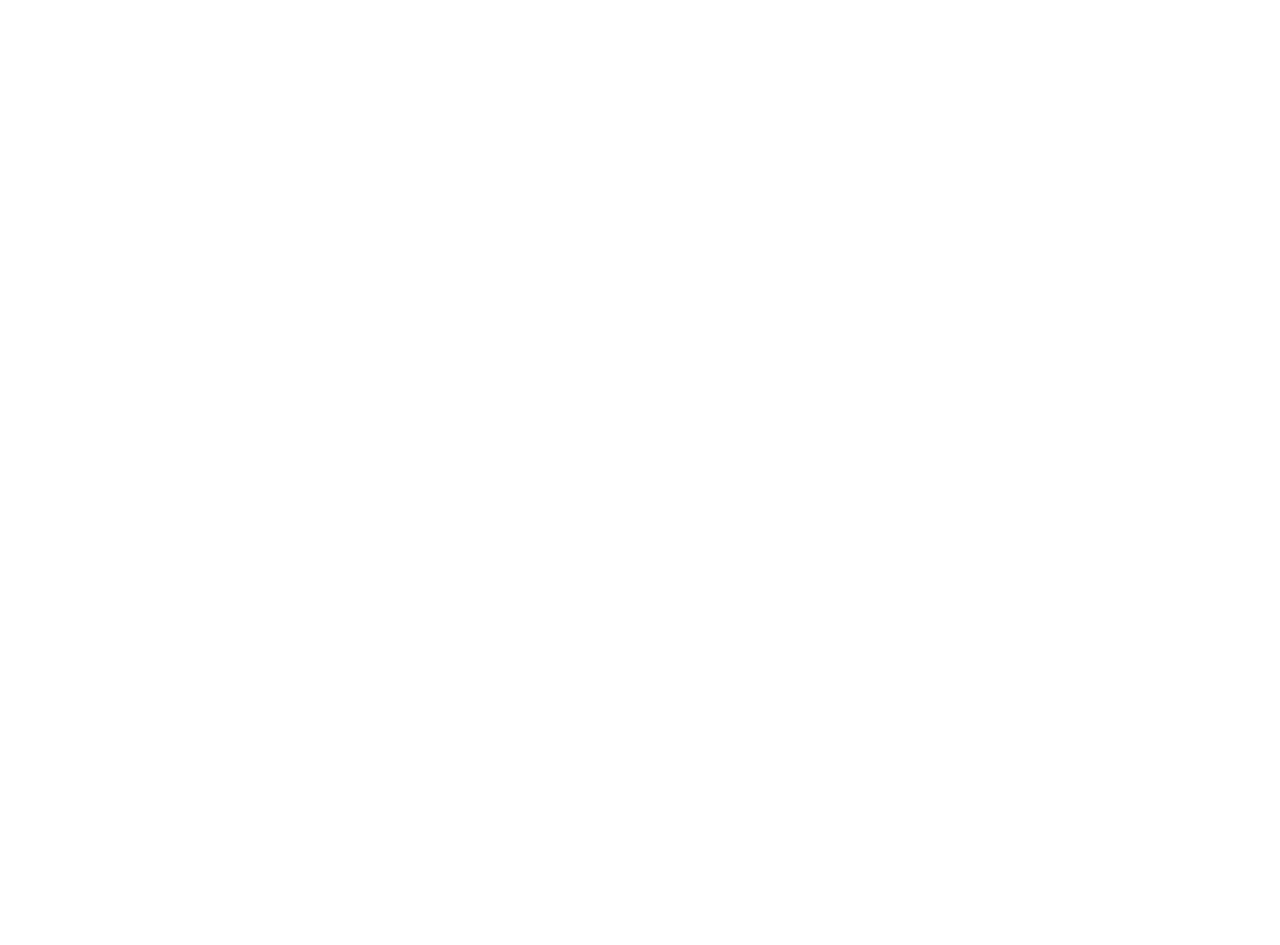
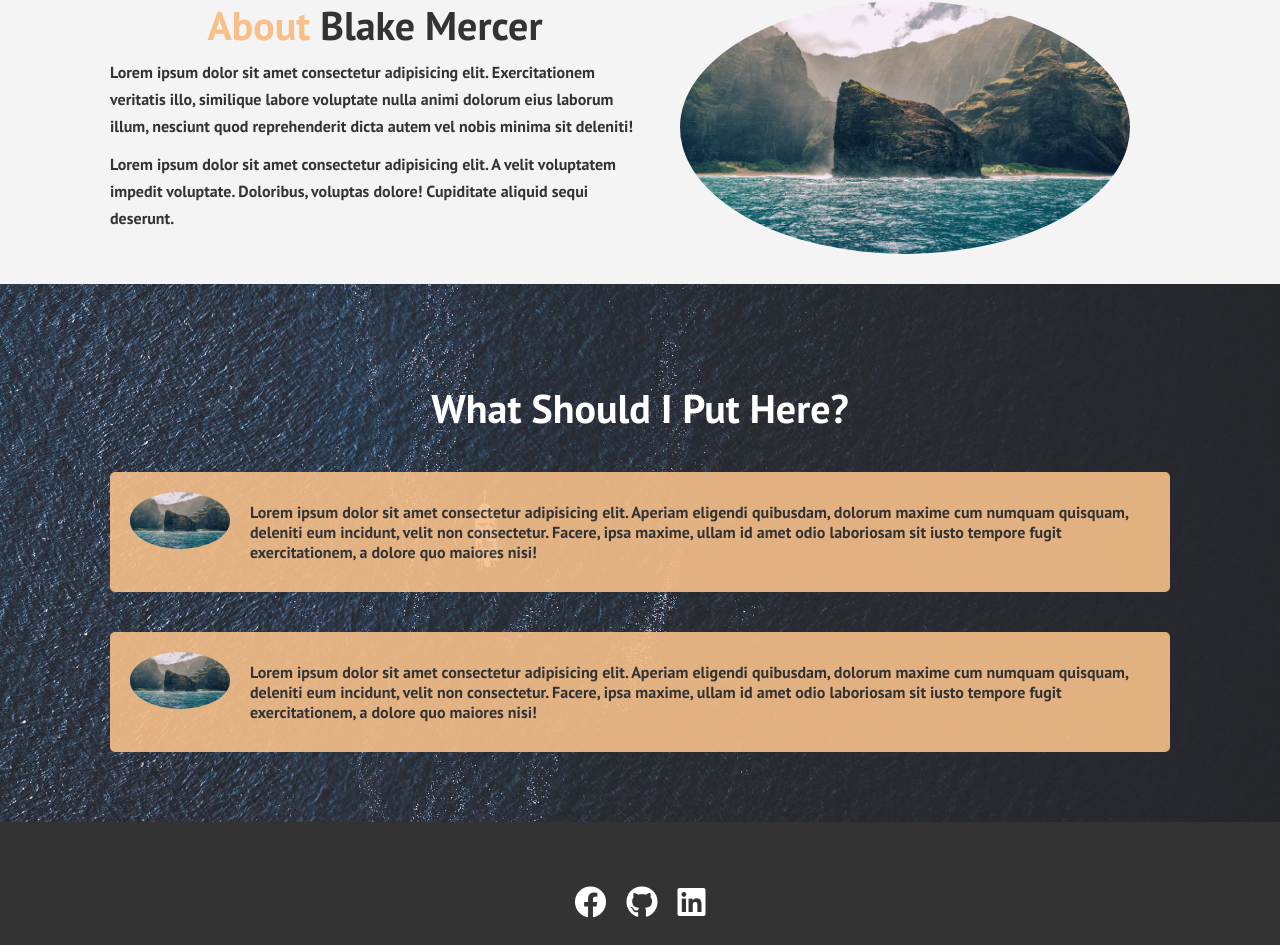
Before and after one commit to Blake-Mercer/Portfolio-v1, a React (Create React App) app: page /about in a window 1280 px wide. Shown: the part 109-1054 px from the top of the page. Before the commit the page ends 800 px from the top, so only its background shows below. Built offline with nearby package versions, Linux system fonts and the light colour scheme.

Commit message:
updated the about page, need to update contact

```diff
--- a/src/App.js
+++ b/src/App.js
@@ -4,7 +4,9 @@
 import './App.css';
 import NavBar from './modules/Navigation/NavBar';
 import Home from './components/Pages/Home/Home';
-import About from './components/Pages/Projects/Projects';
+import Projects from './components/Pages/Projects/Projects';
+import Footer from './components/Footer/Footer';
+import About from './components/Pages/About/About';
 
 function App() {
   return (
@@ -12,8 +14,10 @@
       <NavBar />
       <Switch>
         <Route path='/' exact component={Home} />
-        <Route path='/projects' exact component={About} />
+        <Route path='/projects' exact component={Projects} />
+        <Route path='/about' exact component={About} />
       </Switch>
+      <Footer />
     </>
   );
 }
--- a/src/components/Cards/Cards.css
+++ b/src/components/Cards/Cards.css
@@ -1,5 +1,5 @@
 .cards {
-  padding: 4rem;
+  padding: 1rem;
   background: #fff;
 }
 
@@ -105,13 +105,13 @@
   }
 }
 
-@media only screen and (min-width: 1024px) {
+@media only screen and (min-width: 800px) {
   .cards__items {
     display: flex;
   }
 }
 
-@media only screen and (max-width: 1024px) {
+@media only screen and (max-width: 800px) {
   .cards__item {
     margin-bottom: 2rem;
   }
--- /dev/null
+++ b/src/components/Footer/Footer.css
@@ -0,0 +1,27 @@
+.bg-dark {
+  background: #333;
+  color: #fff;
+}
+
+.footer {
+  display: flex;
+  flex-direction: column;
+  align-items: center;
+  justify-content: center;
+  text-align: center;
+  height: 200px;
+}
+
+.footer a {
+  color: #fff;
+  cursor: pointer;
+  margin: 10px;
+}
+
+.footer a:hover {
+  color: rgb(69, 69, 185);
+}
+
+.social {
+  margin: 15px;
+}
--- /dev/null
+++ b/src/components/Footer/Footer.js
@@ -0,0 +1,23 @@
+import React from 'react';
+import './Footer.css';
+
+const Footer = () => {
+  return (
+    <footer className='footer bg-dark'>
+      <div className='social'>
+        <a href='#s'>
+          <i className='fab fa-facebook fa-2x'></i>
+        </a>
+        <a href='#s'>
+          <i className='fab fa-github fa-2x'></i>
+        </a>
+        <a href='#s'>
+          <i className='fab fa-linkedin fa-2x'></i>
+        </a>
+      </div>
+      <p>Copyright &copy; 2020 - PortfolioHub</p>
+    </footer>
+  );
+};
+
+export default Footer;
--- a/src/components/Hero/HeroSection.css
+++ b/src/components/Hero/HeroSection.css
@@ -1,5 +1,5 @@
 .hero-container {
-  background: url('/images/img-3.jpg') center center/cover no-repeat;
+  background: url('../../images/img-3.jpg') center center/cover no-repeat;
   height: 100vh;
   width: 100%;
   display: flex;
--- /dev/null
+++ b/src/components/Pages/About/About.css
@@ -0,0 +1,121 @@
+/* ABOUT */
+
+a {
+  color: #333;
+  text-decoration: none;
+}
+
+p {
+  margin: 10px 0;
+}
+
+/* Utility Classes */
+.container {
+  margin: auto;
+  max-width: 1100px;
+  overflow: auto;
+  padding: 0 20px;
+}
+
+.text-primary {
+  color: #f7c08a;
+}
+
+.bg-dark {
+  background: #333;
+  color: #fff;
+}
+
+.bg-light {
+  background: #f4f4f4;
+  color: #333;
+}
+
+.bg-primary {
+  background: #f7c08a;
+  color: #333;
+}
+
+.clr {
+  clear: both;
+}
+
+.l-heading {
+  font-size: 40px;
+  line-height: 1.2;
+}
+
+/* Padding */
+.py-1 {
+  padding: 10px 0;
+}
+.py-2 {
+  padding: 20px 0;
+}
+.py-3 {
+  padding: 30px 0;
+}
+
+/* About Info */
+#about-info .info-right {
+  float: right;
+  width: 50%;
+  min-height: 100%;
+}
+
+#about-info .info-right img {
+  display: block;
+  margin: auto;
+  width: 85%;
+  border-radius: 50%;
+}
+
+#about-info .info-left {
+  float: left;
+  width: 50%;
+  min-height: 100%;
+  line-height: 1.7em;
+}
+
+/* Testimonials */
+#testimonials {
+  height: 100%;
+  background: url('../../../images/img-3.jpg') no-repeat center center/cover;
+  padding-top: 100px;
+}
+
+#testimonials h2 {
+  color: #fff;
+  text-align: center;
+  padding-bottom: 40px;
+}
+
+#testimonials .testimonial {
+  padding: 20px;
+  margin-bottom: 40px;
+  border-radius: 5px;
+  opacity: 0.9;
+}
+
+#testimonials .testimonial img {
+  width: 100px;
+  float: left;
+  margin-right: 20px;
+  border-radius: 50%;
+}
+
+@media (max-width: 600px) {
+  #about-info .info-right,
+  #about-info .info-left {
+    float: none;
+    width: 100%;
+  }
+
+  #about-info .info-right {
+    margin-top: 30px;
+  }
+
+  .l-heading {
+    text-align: center;
+  }
+}
--- /dev/null
+++ b/src/components/Pages/About/About.js
@@ -0,0 +1,63 @@
+import React from 'react';
+import './About.css';
+
+const About = () => {
+  return (
+    <>
+      <section id='about-info' className='bg-light py-3'>
+        <div className='container'>
+          <div className='info-left'>
+            <h1 className='l-heading'>
+              <span className='text-primary'>About</span> Blake Mercer
+            </h1>
+            <p>
+              Lorem ipsum dolor sit amet consectetur adipisicing elit.
+              Exercitationem veritatis illo, similique labore voluptate nulla
+              animi dolorum eius laborum illum, nesciunt quod reprehenderit
+              dicta autem vel nobis minima sit deleniti!
+            </p>
+            <p>
+              Lorem ipsum dolor sit amet consectetur adipisicing elit. A velit
+              voluptatem impedit voluptate. Doloribus, voluptas dolore!
+              Cupiditate aliquid sequi deserunt.
+            </p>
+          </div>
+          <div className='info-right'>
+            <img src='/images/img-home.jpg' alt='hotel' />
+          </div>
+        </div>
+      </section>
+
+      <div className='clr'></div>
+
+      <section id='testimonials' className='py-3'>
+        <div className='container'>
+          <h2 className='l-heading'>What Should I Put Here?</h2>
+          <div className='testimonial bg-primary'>
+            <img src='/images/img-home.jpg' alt='Samantha' />
+            <p>
+              Lorem ipsum dolor sit amet consectetur adipisicing elit. Aperiam
+              eligendi quibusdam, dolorum maxime cum numquam quisquam, deleniti
+              eum incidunt, velit non consectetur. Facere, ipsa maxime, ullam id
+              amet odio laboriosam sit iusto tempore fugit exercitationem, a
+              dolore quo maiores nisi!
+            </p>
+          </div>
+
+          <div className='testimonial bg-primary'>
+            <img src='/images/img-home.jpg' alt='Jen' />
+            <p>
+              Lorem ipsum dolor sit amet consectetur adipisicing elit. Aperiam
+              eligendi quibusdam, dolorum maxime cum numquam quisquam, deleniti
+              eum incidunt, velit non consectetur. Facere, ipsa maxime, ullam id
+              amet odio laboriosam sit iusto tempore fugit exercitationem, a
+              dolore quo maiores nisi!
+            </p>
+          </div>
+        </div>
+      </section>
+    </>
+  );
+};
+
+export default About;
--- a/src/components/Pages/Projects/Projects.css
+++ b/src/components/Pages/Projects/Projects.css
@@ -71,6 +71,13 @@
 .flex_columns h4 {
   margin-bottom: 10px;
 }
+
+.a-wrappers {
+  width: 100%;
+  display: flex;
+  justify-content: space-around;
+}
+
 .flex_columns a {
   text-decoration: none;
 }
--- a/src/components/Pages/Projects/Projects.js
+++ b/src/components/Pages/Projects/Projects.js
@@ -8,12 +8,12 @@
         <div className='row'>
           <div className='column'>
             <div className='column_1'>
-              <img src='/images/img-9.jpg' alt='' />
+              <img src='/images/img-home.jpg' alt='' />
             </div>
           </div>
           <div className='column'>
             <div className='column_2 bg_light'>
-              <h2>Blog Post One</h2>
+              <h2>Project One</h2>
               <p className='meta'>
                 <i className='fas fa-user'></i> Posted by
                 <strong>John Doe</strong> | April 19 2020
@@ -24,12 +24,20 @@
                 iusto cupiditate odio maxime adipisci cumque eligendi nemo
                 dolore id itaque?
               </p>
-              <a
-                href='https://www.youtube.com/watch?v=pCA4qpQDZD8&t=3614s'
-                className='btn btn_dark'>
-                <i className='fas fa-chevron'></i>
-                Live Code
-              </a>
+              <div className='a-wrappers'>
+                <a
+                  href='https://www.youtube.com/watch?v=pCA4qpQDZD8&t=3614s'
+                  className='btn btn_dark'>
+                  <i className='fas fa-chevron'></i>
+                  View Code
+                </a>
+                <a
+                  href='https://www.youtube.com/watch?v=pCA4qpQDZD8&t=3614s'
+                  className='btn btn_dark'>
+                  <i className='fas fa-chevron'></i>
+                  View Code
+                </a>
+              </div>
             </div>
           </div>
         </div>
@@ -39,12 +47,12 @@
         <div className='row'>
           <div className='column'>
             <div className='column_1'>
-              <img src='/images/img-4.jpg' alt='' />
+              <img src='/images/img-home.jpg' alt='' />
             </div>
           </div>
           <div className='column'>
             <div className='column_2 bg_dark'>
-              <h2>Blog Post Two</h2>
+              <h2>Project Two</h2>
               <p className='meta'>
                 <i className='fas fa-user'></i> Posted by
                 <strong>Jane Doe</strong> | April 21 2020
@@ -57,7 +65,7 @@
               </p>
               <a href='s' className='btn btn_light'>
                 <i className='fas fa-chevron'></i>
-                Live Code
+                View Code
               </a>
             </div>
           </div>
@@ -68,12 +76,12 @@
         <div className='row'>
           <div className='column'>
             <div className='column_1'>
-              <img src='/images/img-8.jpg' alt='' />
+              <img src='/images/img-home.jpg' alt='' />
             </div>
           </div>
           <div className='column'>
             <div className='column_2 bg_light'>
-              <h2>Blog Post Three</h2>
+              <h2>Project Three</h2>
               <p className='meta'>
                 <i className='fas fa-user'></i> Posted by
                 <strong>John Doe</strong> | April 23 2020
@@ -86,7 +94,7 @@
               </p>
               <a href='s' className='btn btn_dark'>
                 <i className='fas fa-chevron'></i>
-                Live Code
+                View Code
               </a>
             </div>
           </div>
--- a/src/modules/Navigation/NavBar.js
+++ b/src/modules/Navigation/NavBar.js
@@ -30,7 +30,7 @@
       <nav className='navbar'>
         <div className='navbar-container'>
           <Link to='/' className='navbar-logo' onClick={closeMobileMenu}>
-            PortfolioHUB <i className='fab fa-typo3'></i>
+            PortfolioHub <i className='fas fa-fire-alt'></i>
           </Link>
           <div className='menu-icon' onClick={handleClick}>
             <i className={click ? 'fas fa-times' : 'fas fa-bars'} />
```
Also changed, not shown: src/components/Cards/Cards.js (+12 -2 lines), 1 other file (tests, documents, lock files or other folders).
